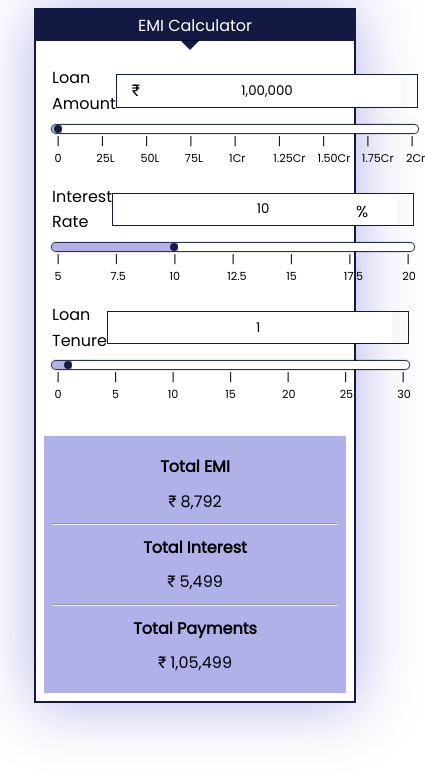
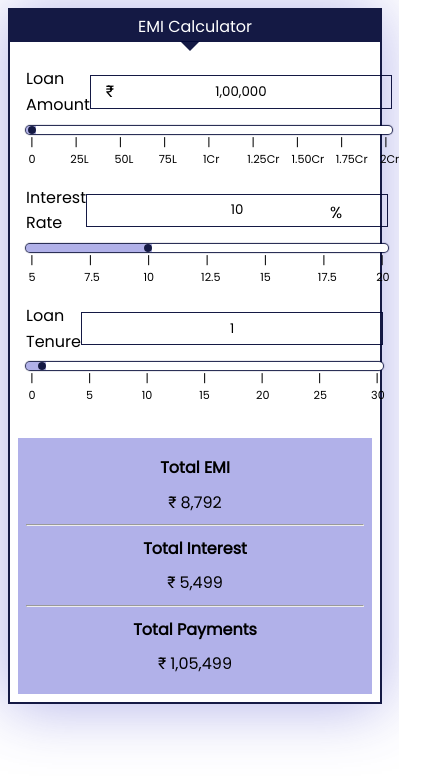
Before and after one commit to shivmohan-pal/EMI-Calculator, a plain HTML site: page index.html in a window 390 px wide. Shown: the whole page, 425 px wide, since content can reach past the window. Drawn offline with Linux system fonts and the light colour scheme.

Commit message:
adding one css media

```diff
--- a/index.css
+++ b/index.css
@@ -218,3 +218,9 @@ hr {
  }
 
 }
+@media only screen and (max-width: 400px) {
+    .emi-calc {
+        width:auto;
+    }
+
+}
```
